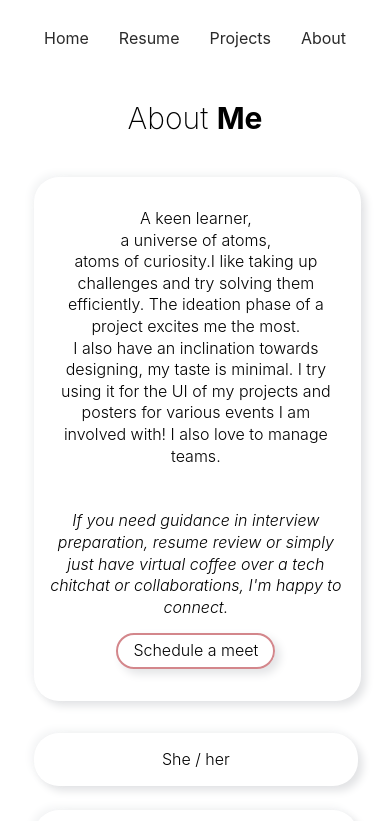
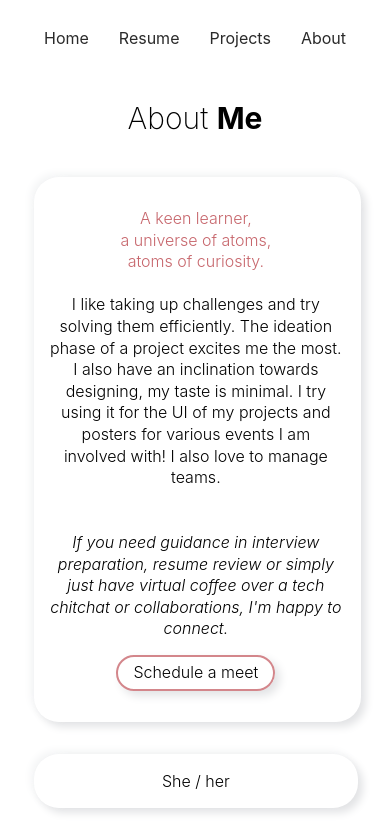
Before and after one commit to nitashadhingra/nitashadhingra.github.io, a React (Create React App) app: page /about in a window 390 px wide. Shown: the top 821 px of the page. Built offline with nearby package versions, Linux system fonts and the light colour scheme.

Commit message:
mobile about

```diff
--- a/src/components/about/About.tsx
+++ b/src/components/about/About.tsx
@@ -26,11 +26,12 @@ const About = () => {
             <div className="col">
                 <div data-aos="fade-left" data-aos-duration="1500" className="boxed card">
                     <p>
-                        {/* <span className="about-intro"> */}
+                        <span className="about-intro">
                             A keen learner,<br />
                             a universe of atoms, <br />
                             atoms of curiosity.
-                        {/* </span> */}
+                        </span>
+                        <br />
 
                         I like taking up challenges and try solving them efficiently.
                         The ideation phase of a project excites me the most. <br />
--- a/src/components/about/about.css
+++ b/src/components/about/about.css
@@ -25,11 +25,9 @@
 	/* margin-top: 32px; */
 }
 
-/* span{
-	background: -webkit-linear-gradient( 130deg ,#c7666c -32% ,#facc15 201%);
-	-webkit-background-clip: text;
-	-webkit-text-fill-color: transparent;
-} */
+span{
+	color: #c7666c;
+}
 
 .material-icons{
 	display: inline-block;
```
